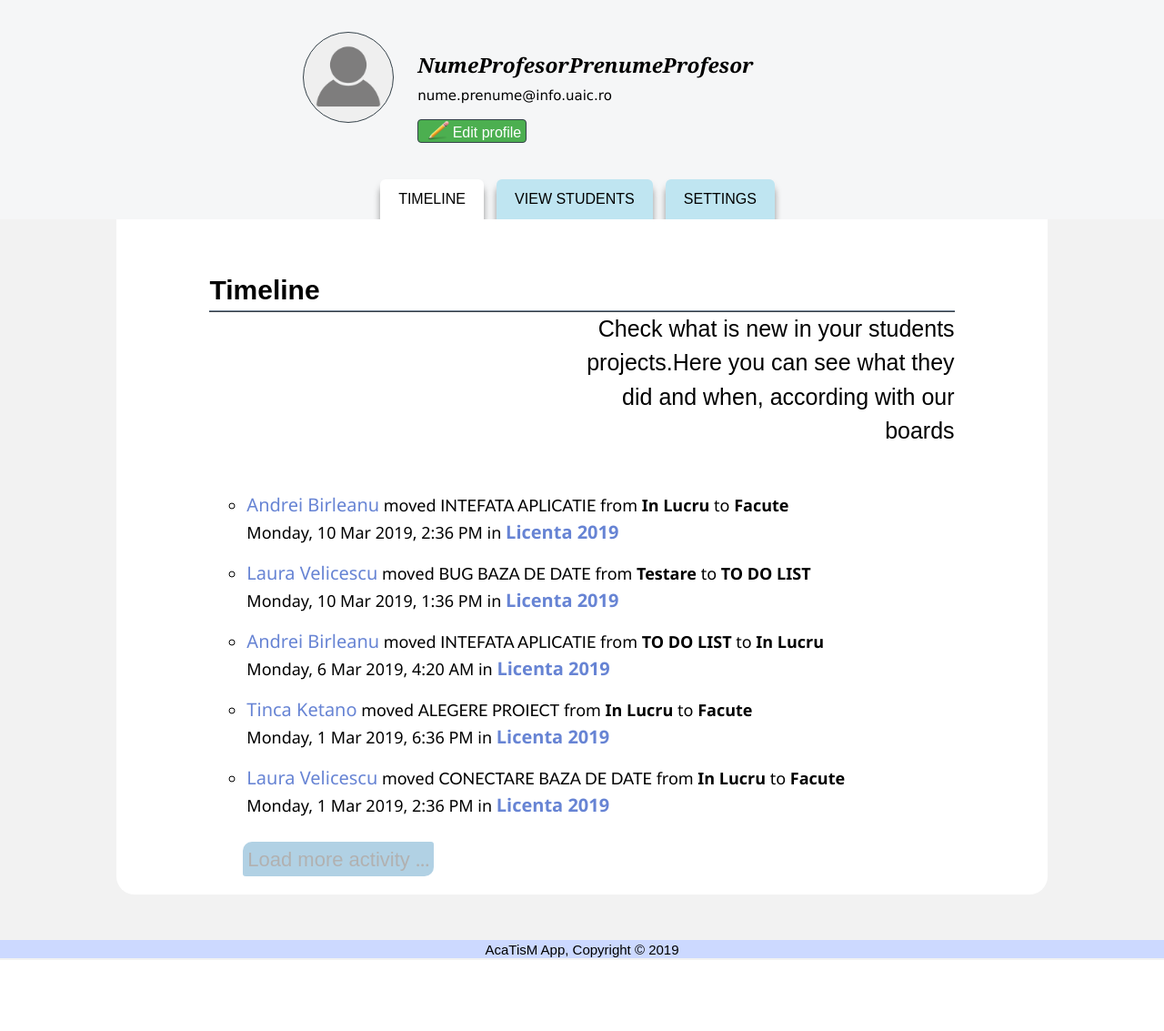
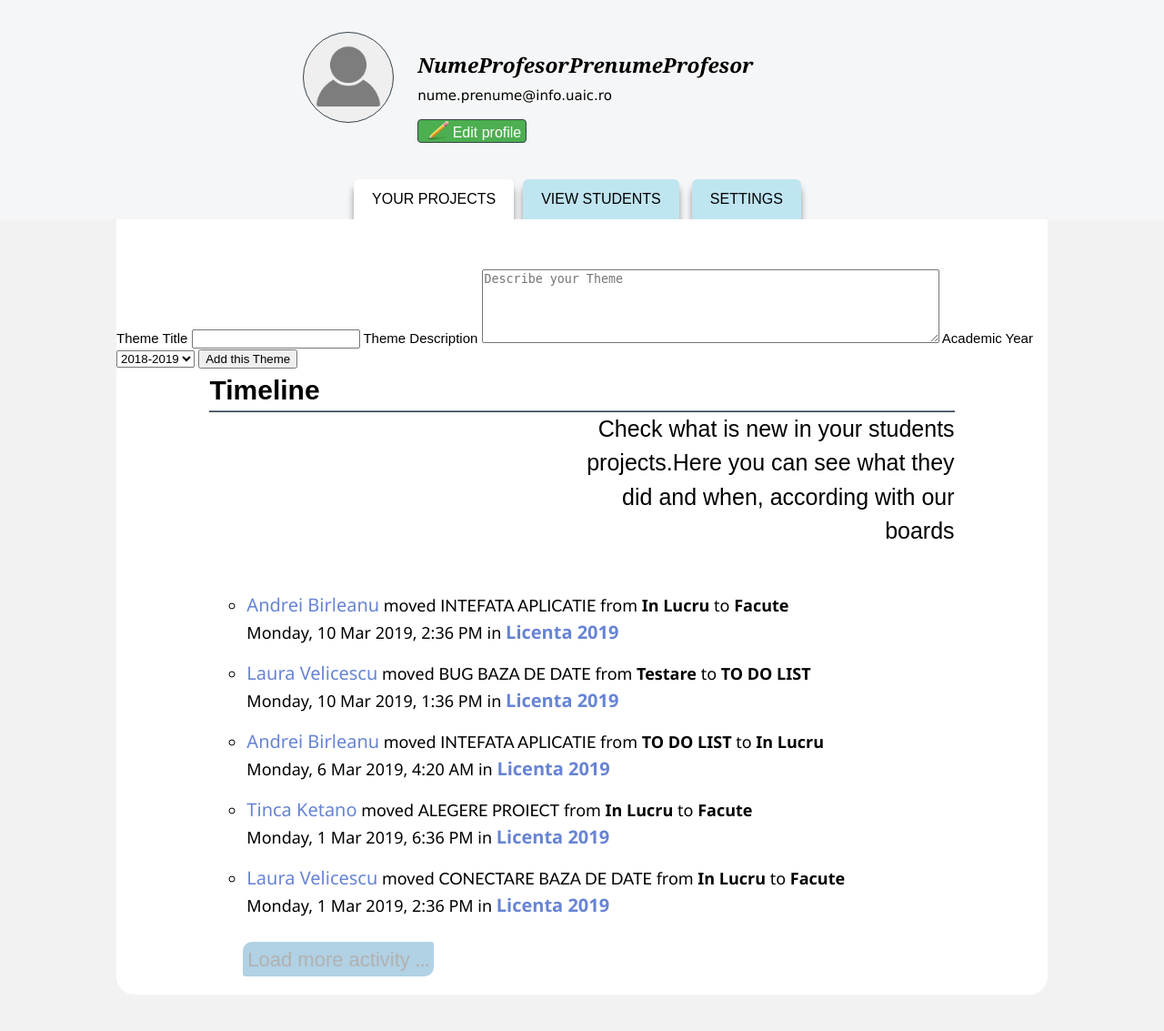
Before and after one commit to KetanoTinca/TW, a PHP site: page /user.php in a window 1280 px wide. Shown: the part 40-1173 px from the top of the page at 91% size. Before the commit the page ends 1095 px from the top, so only its background shows below. Run offline with PHP 8.4, Linux system fonts and the light colour scheme.

Commit message:
addTheme begin

```diff
--- a/views/user.description.php
+++ b/views/user.description.php
@@ -21,9 +21,27 @@
             <div class="container">
                 <nav>
                     <ul>
-                        <li  style="background:white;"><a href="user.php">Timeline</a></li>
-                        <li><a href="cards.php">View Students</a></li>
-                        <li><a href="settings.php">Settings</a></li>
+                        <?php
+                            if (basename($_SERVER['PHP_SELF']) == 'user.php'){
+                                echo "<li  style=\"background:white;\"><a href=\"user.php\">Your Projects</a></li>";
+                                echo "<li><a href=\"cards.php\">View Students</a></li>
+                                      <li><a href=\"settings.php\">Settings</a></li>";
+                            }else{
+                                if( basename($_SERVER['PHP_SELF'])== 'cards.php'){
+                                    echo "<li  ><a href=\"user.php\">Your Projects</a></li>";
+                                    echo "<li style=\"background:white;\"><a href=\"cards.php\">View Students</a></li>
+                                          <li><a href=\"settings.php\">Settings</a></li>";
+                                }else{
+                                    if( basename($_SERVER['PHP_SELF'])=='settings.php'){
+                                        echo "<li  ><a href=\"user.php\">Your Projects</a></li>";
+                                        echo "<li ><a href=\"cards.php\">View Students</a></li>
+                                              <li style=\"background:white;\"><a href=\"settings.php\">Settings</a></li>";
+                                    }
+                                }
+                            }
+                        ?>
+
+
                     </ul>
                 </nav>
             </div>
--- a/views/user.php
+++ b/views/user.php
@@ -26,6 +26,7 @@
             }
         </script>
 
+
     </head>
     <body>
         <?php include 'navbar.php';?>
@@ -37,7 +38,50 @@
 
 
 
+
+
+
+
+
        <section id="activity"  >
+
+
+      <form method="post" action="../controller/addThemes.php" >
+
+          <label>Theme Title</label>
+          <input type="text" name="themeTitle" id ="themeTitle">
+          <label>Theme Description</label>
+          <textarea id="themeDescription" name="themeDescription" required placeholder="Describe your Theme" rows="5" cols="60"></textarea>
+
+          <label>Academic Year</label>
+          <?php
+          echo "<select id=\"userType\" name=\"userType\">";
+          $currentYear = date("Y");
+          $count = 6;
+          $string = ($currentYear-1) . "-" . $currentYear;
+          while($count){
+                echo "<option value=\"$string\">$string</option>";
+                $currentYear=$currentYear-1;
+                $string = ($currentYear-1) . "-" . $currentYear;
+                $count=$count-1;
+
+            }
+
+          ?>
+
+
+          </select>
+
+          <input id="addTheme" tabindex="0" type="submit" class="button button-green" value="Add this Theme">
+
+
+
+
+
+      </form>
+
+
+
            <div class="container" style="background-color: white;">
                 <div class="text" >
                     <h1>Timeline</h1>
```
